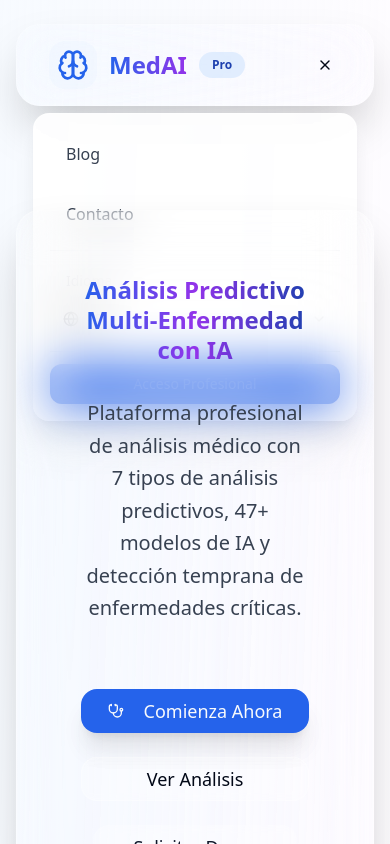
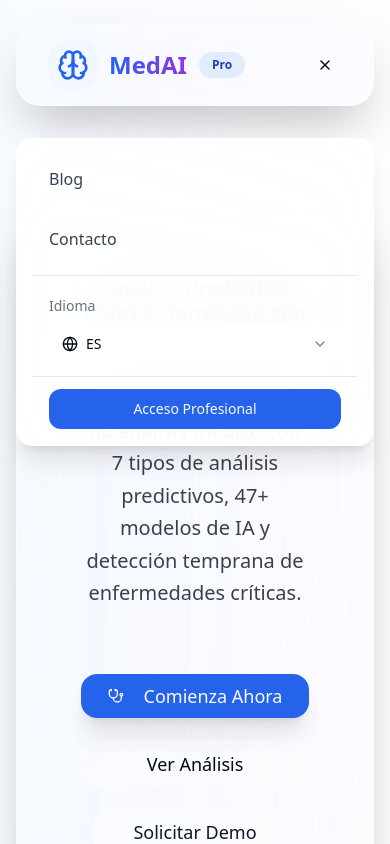
Before and after one commit to Jajojovp/medai-insight-agent, a React (Vite) app: page / in a window 390 px wide. Both pictures are taken after a click on the button 325 px from the left and 65 px from the top of the page. Shown: the top 844 px of the page. Built offline with nearby package versions, Linux system fonts and the light colour scheme.

Commit message:
Fix: Mobile menu content visibility
The mobile hamburger menu's content was not visible when deployed. This commit addresses the issue.

```diff
--- a/src/pages/Landing.tsx
+++ b/src/pages/Landing.tsx
@@ -260,8 +260,8 @@ const Landing = () => {
   return (
     <div className="min-h-screen bg-gradient-to-br from-blue-50/50 via-purple-50/30 to-white/30 backdrop-blur-sm">
       {/* Header */}
-      <nav className="container mx-auto px-4 py-6">
-        <div className="flex items-center justify-between backdrop-blur-xl bg-white/10 border border-white/20 rounded-3xl px-8 py-4 shadow-2xl relative">
+      <nav className="container mx-auto px-4 py-6 relative">
+        <div className="flex items-center justify-between backdrop-blur-xl bg-white/10 border border-white/20 rounded-3xl px-8 py-4 shadow-2xl">
           <div className="flex items-center space-x-3">
             <div className="p-2 bg-blue-100/20 rounded-2xl backdrop-blur-sm">
               <Brain className="h-8 w-8 text-blue-600" />
@@ -317,17 +317,19 @@ const Landing = () => {
               <Button
                 variant="ghost"
                 size="sm"
-                className="rounded-2xl p-2"
+                className="rounded-2xl p-2 z-50 relative"
                 onClick={() => setMobileMenuOpen(!mobileMenuOpen)}
               >
                 {mobileMenuOpen ? <X className="h-5 w-5" /> : <Menu className="h-5 w-5" />}
               </Button>
             </div>
           </div>
+        </div>
 
         {/* Mobile Navigation */}
         {mobileMenuOpen && (
-            <div className="md:hidden absolute left-0 right-0 top-full mt-2 backdrop-blur-xl bg-white/95 border border-white/30 rounded-2xl shadow-xl z-[55] mx-4">
+          <div className="md:hidden absolute left-4 right-4 top-full mt-2 z-[100]">
+            <div className="backdrop-blur-xl bg-white/95 border border-white/30 rounded-2xl shadow-xl">
               <div className="p-4 space-y-3">
                 <Link
                   to="/blog"
@@ -349,25 +351,27 @@ const Landing = () => {
                   <div className="px-4 py-2 text-sm text-gray-500 font-medium">
                     {language === 'es' ? 'Idioma' : language === 'en' ? 'Language' : 'Langue'}
                   </div>
+                  <div className="px-4">
                     <Select value={language} onValueChange={(value) => {
                       setLanguage(value);
                       setMobileMenuOpen(false);
                     }}>
-                    <SelectTrigger className="w-full backdrop-blur-sm bg-white/20 border-white/30 rounded-xl">
+                      <SelectTrigger className="w-full backdrop-blur-sm bg-white/80 border-white/50 rounded-xl">
                         <div className="flex items-center space-x-2">
                           <Globe className="h-4 w-4" />
                           <span>{getLanguageAbbreviation(language)}</span>
                         </div>
                       </SelectTrigger>
-                    <SelectContent className="backdrop-blur-md bg-white/90 border-white/30 rounded-2xl z-[60]">
+                      <SelectContent className="backdrop-blur-md bg-white/95 border-white/50 rounded-2xl z-[150]">
                         <SelectItem value="es">ES</SelectItem>
                         <SelectItem value="en">EN</SelectItem>
                         <SelectItem value="fr">FR</SelectItem>
                       </SelectContent>
                     </Select>
                   </div>
+                </div>
 
-                <div className="border-t border-gray-200 pt-3">
+                <div className="border-t border-gray-200 pt-3 px-4">
                   <Button
                     className="w-full bg-blue-600 hover:bg-blue-700 rounded-xl"
                     onClick={() => {
@@ -380,15 +384,15 @@ const Landing = () => {
                 </div>
               </div>
             </div>
+          </div>
         )}
-        </div>
       </nav>
 
       {/* Hero Section */}
       <div className="container mx-auto px-4 py-20">
         <div className="text-center max-w-6xl mx-auto backdrop-blur-xl bg-white/10 border border-white/20 rounded-3xl p-16 shadow-2xl">
           <div className="space-y-8">
-            <h1 className="text-2xl md:text-4xl lg:text-5xl font-bold bg-gradient-to-r from-blue-600 via-purple-600 to-blue-800 bg-clip-text text-transparent leading-tight">
+            <h1 className="text-xl md:text-3xl lg:text-4xl font-bold bg-gradient-to-r from-blue-600 via-purple-600 to-blue-800 bg-clip-text text-transparent leading-tight">
               {language === 'es' ? 'Análisis Predictivo Multi-Enfermedad con IA' :
                language === 'fr' ? 'Analyse Prédictive Multi-Maladies avec IA' :
                'Multi-Disease Predictive Analysis with AI'}
```
Lines whose indentation alone changed are shown as unchanged.
